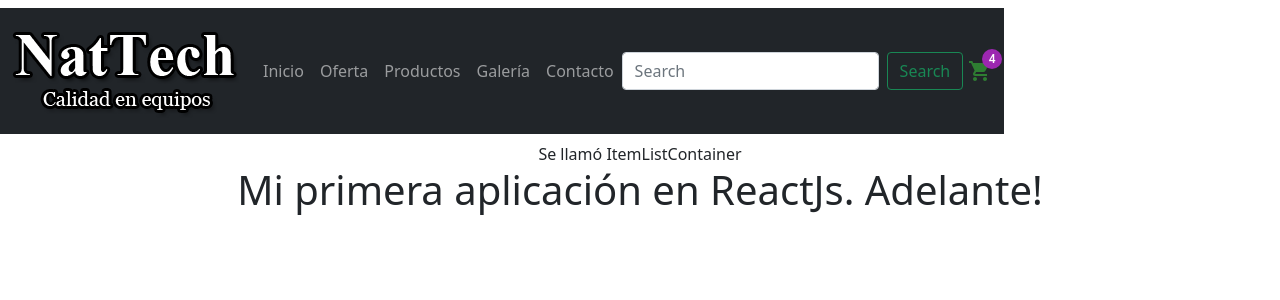
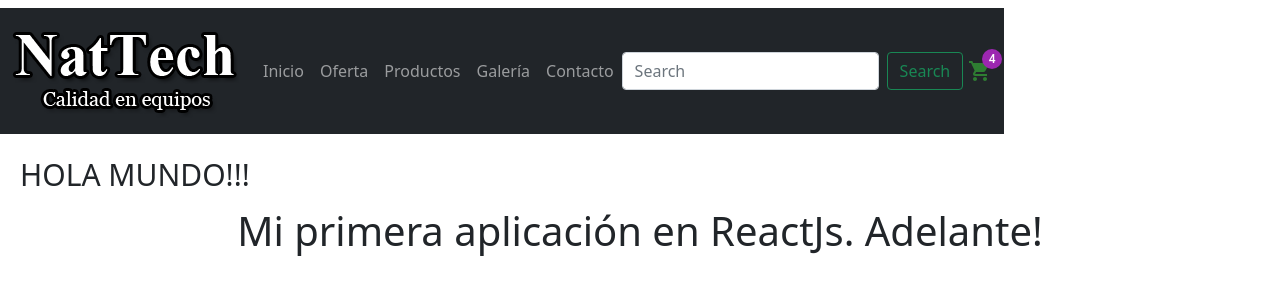
Before and after one commit to natysoledadgutierrez/nattech, a React (Create React App) app: page / in a window 1280 px wide. Shown: the top 300 px of the page. Built offline with nearby package versions, Linux system fonts and the light colour scheme.

Commit message:
Se agrega propiedad y estilo al componente.

```diff
--- a/src/App.js
+++ b/src/App.js
@@ -8,7 +8,7 @@ const App = () => {
   return (
     <div className="App">
       <Navbar />
-      <ItemListContainer />
+      <ItemListContainer greeting='HOLA MUNDO!!!'/>
       <h1>Mi primera aplicación en ReactJs. {coder} </h1>
     </div>
   );
--- /dev/null
+++ b/src/components/ItemListContainer.css
@@ -0,0 +1,7 @@
+.itemListContainer{
+    padding: 10px 20px;
+    font-size: 30px;
+    display: flex;
+    align-items: center;
+    justify-content: space-between;
+}
--- a/src/components/ItemListContainer.js
+++ b/src/components/ItemListContainer.js
@@ -1,7 +1,13 @@
-const ItemListContainer = () => {
-    return (
-        <span>Se llamó ItemListContainer</span>
-    )
+import './ItemListContainer.css';
+
+const ItemListContainer = (props) => {
+
+return (
+    <div>
+    <div className="itemListContainer"> {props.greeting} </div>
+    </div>
+    );
+
 }
 
 export default ItemListContainer;
```
